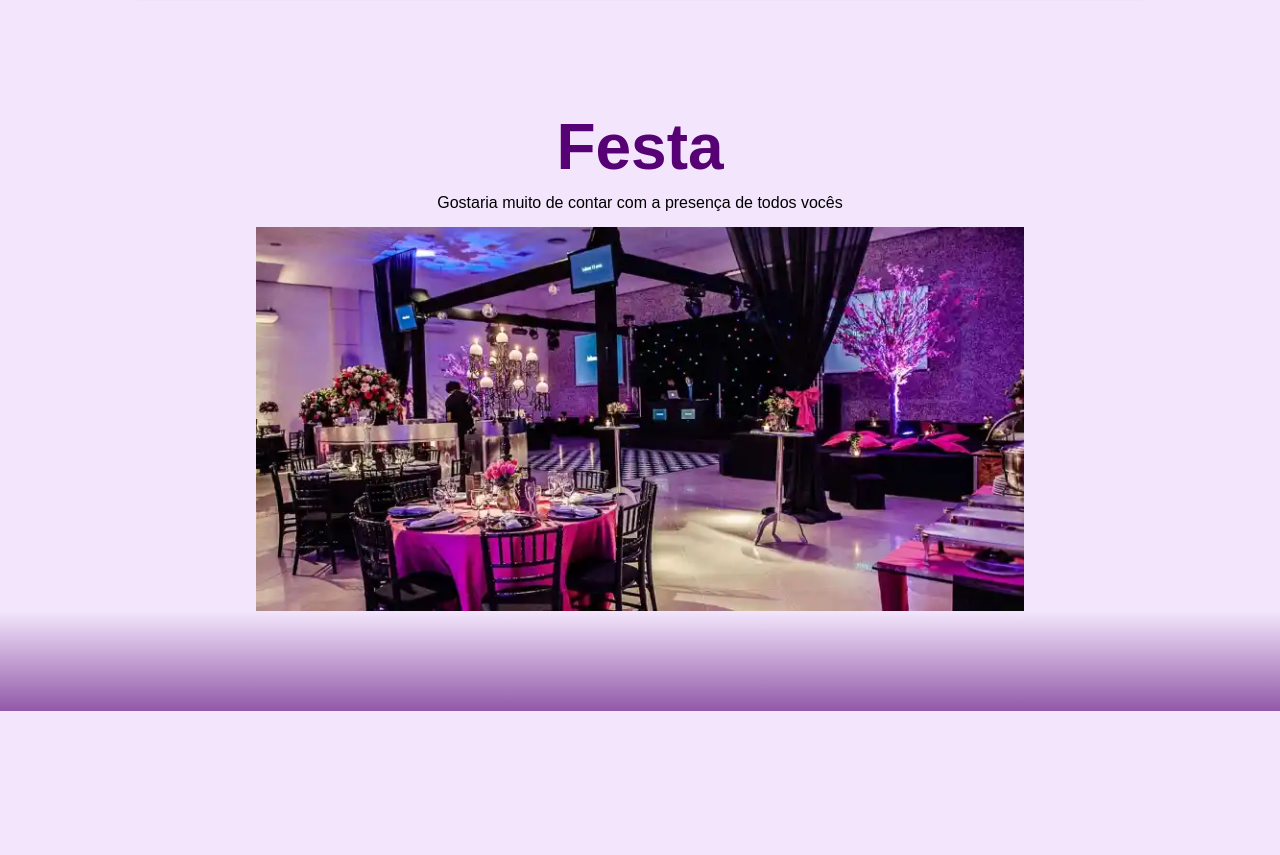
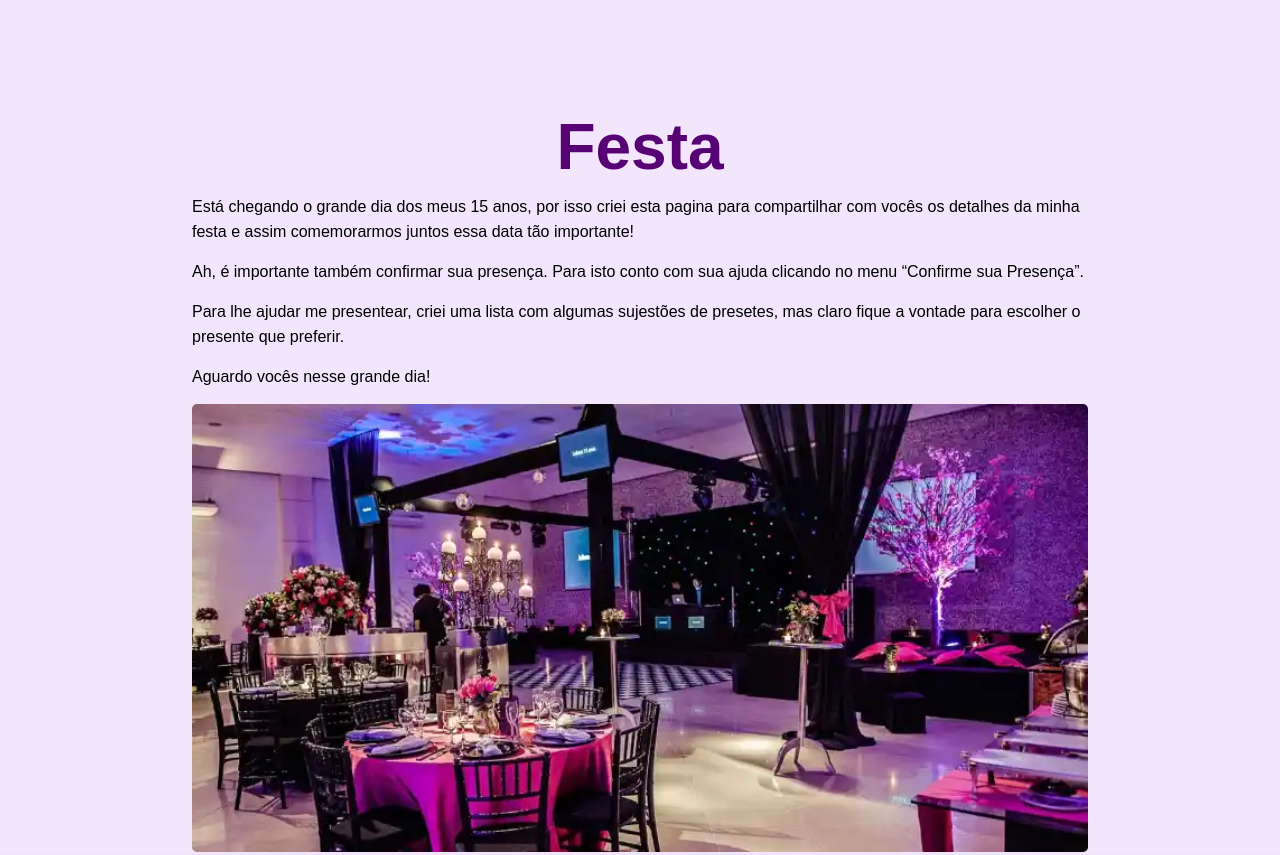
Before and after one commit to Whilker-Silva/15-Anos-Kauanny, a plain HTML site: page index.html in a window 1280 px wide. Shown: the part 1342-2197 px from the top of the page. Before the commit the page ends 2053 px from the top, so only its background shows below. Drawn offline with nearby package versions, Linux system fonts and the light colour scheme.

Commit message:
Adicionando video em mp4

```diff
--- a/Estilos/index.css
+++ b/Estilos/index.css
@@ -106,7 +106,7 @@ video {
 
 article#festa {
 
-    margin: 0vw 10vw;
+    margin: 0vw 15vw;
     font-family: var(--fonte-padrão);
     text-align: justify;
 }
@@ -121,7 +121,8 @@ article#festa h1 {
 
 article#festa p {
     font-family: var(--fonte-padrão);
-    text-align: center;
+    text-align: left;
+    line-height: 25px;
     font-size: medium;
     padding-bottom: 15px;
 }
@@ -131,7 +132,8 @@ article#festa p {
 article#festa img {
     display: block;
     margin: auto;
-    width: 60vw;
+    width: 70vw;
+    border-radius: 5px;
 }
 
 
--- a/index.html
+++ b/index.html
@@ -46,6 +46,7 @@
             <video width="720" poster="video/thumb (2).png" controls>,
                 <source src="video/Convite 15 Anos Kauanny.m4v" type="video/m4v">
                 <source src="video/Convite 15 Anos Kauanny.webm" type="video/webm">
+                <source src="video/Convite 15 Anos Kauanny.mp4" type="video/mp4">
             </video>
         </div>
 
@@ -57,9 +58,19 @@
 
 
             <p>
-                Gostaria muito de contar com a presença de todos vocês
+                Está chegando o grande dia dos meus 15 anos, por isso criei esta pagina para compartilhar com vocês os detalhes da minha festa e assim comemorarmos juntos essa data tão importante!
             </p>
 
+            <p>Ah, é importante também confirmar sua presença. Para isto conto com sua ajuda clicando no menu
+                “Confirme sua Presença”.
+
+            </p>
+
+            <p>Para lhe ajudar me presentear, criei uma lista com algumas sujestões de presetes, mas claro fique a vontade para escolher o presente que preferir.
+
+            </p>
+
+            <p id="">Aguardo vocês nesse grande dia!</p>
             <img src="Imagens/festa-15-anos.webp" alt="">
 
         </article>
```
